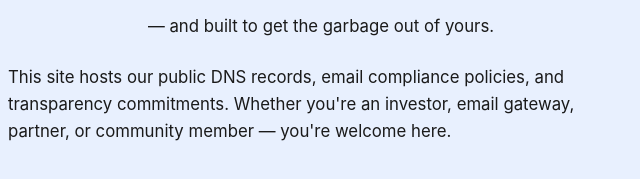
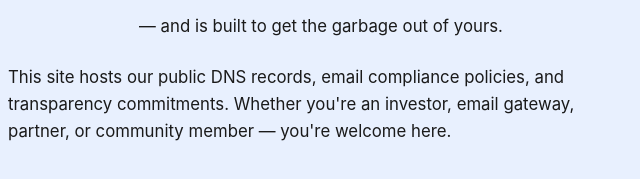
Before and after one commit to gigodata/gigodata-security, a plain HTML site: page index.html in a window 1280 px wide. Shown: the part 513-692 px from the top of the page, 322-962 px from the left. Drawn offline with Linux system fonts and the light colour scheme.

Commit message:
Update index.html

```diff
--- a/index.html
+++ b/index.html
@@ -54,7 +54,7 @@
   </p>
 
   <p style="margin-top: 0.5em; font-size: 1.05rem; line-height: 1.6; text-align: center;">
-    — and built to get the garbage out of yours.
+    — and is built to get the garbage out of yours.
   </p>
 
   <p style="margin-top: 1.4em; font-size: 1.05rem; line-height: 1.6;">
```
